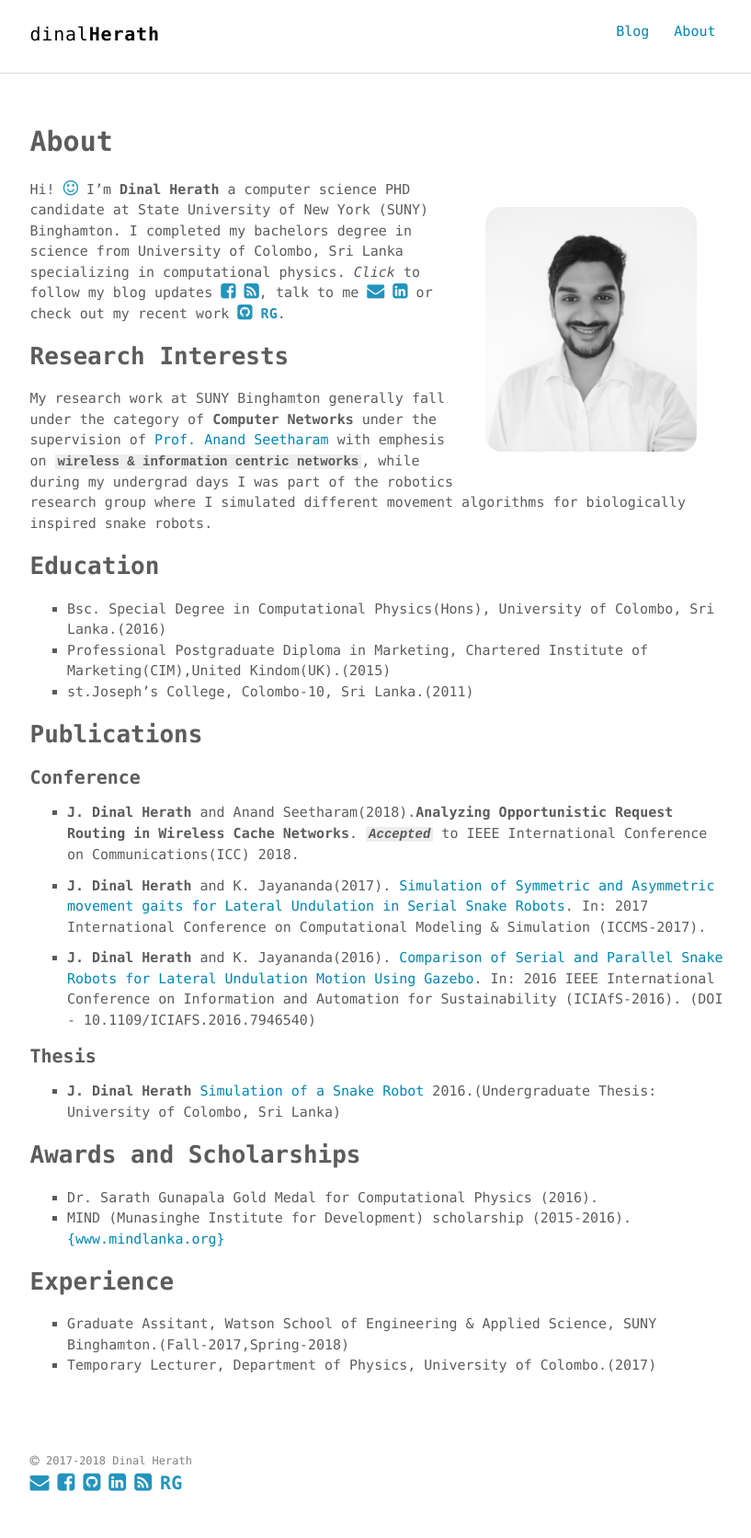
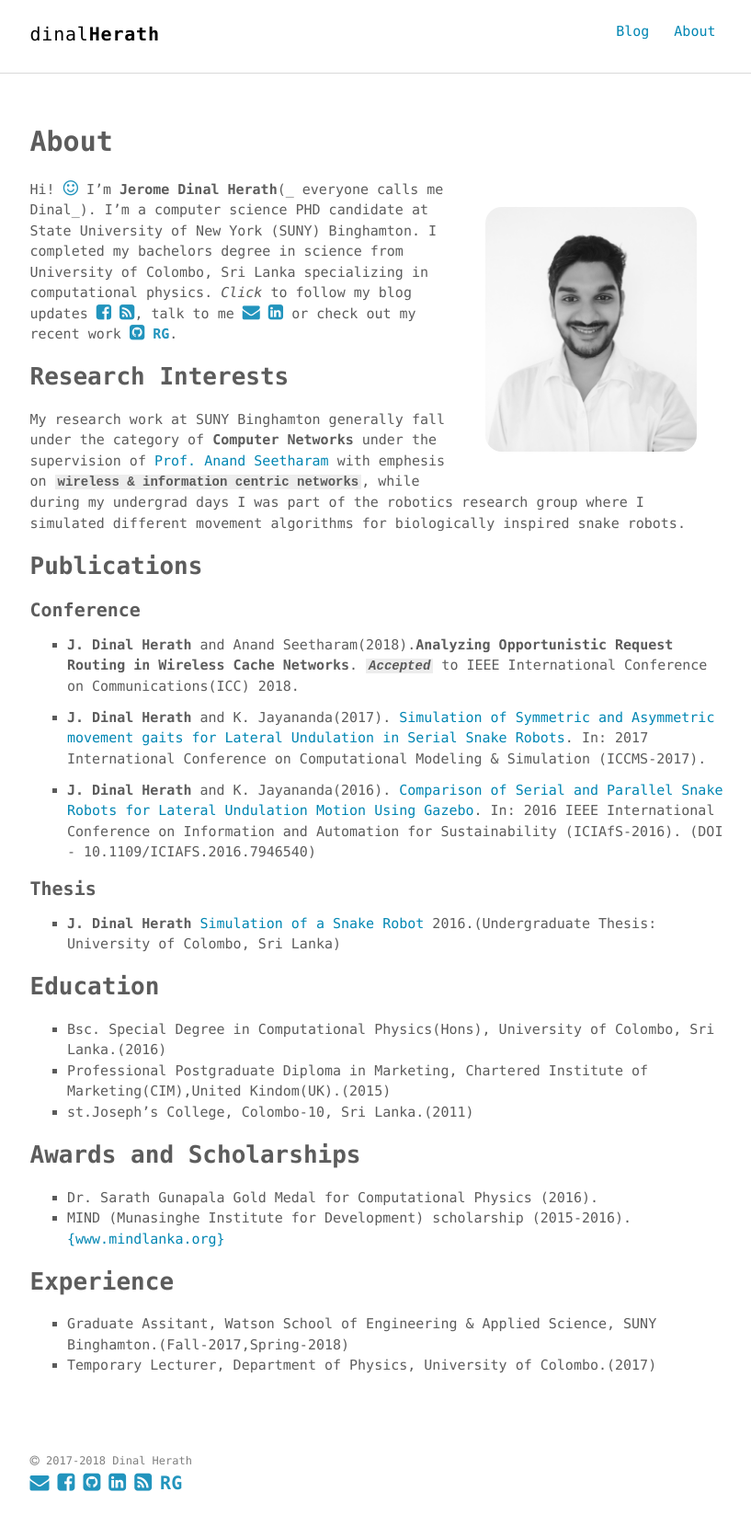
Before and after one commit to dherath/dherath.github.io, a Jekyll site: the page built from about.md, in a window 1280 px wide. Shown: the whole page at 92% size, without its empty margins (230-1047 px from the left). Built offline with Jekyll 4.4.1, drawn with Linux system fonts in a browser that asks for light colours.

Commit message:
changed name + updated nav

```diff
--- a/about.md
+++ b/about.md
@@ -8,7 +8,7 @@
   <!--<div class="post-image-1" align="right">-->
   	<img src="/assets/img/image.jpg" style="width:290px;padding:30px;border-radius:48px;" align="right">
   <!-- </div> -->
-Hi! <i class="fa fa-smile-o" aria-hidden="true" style="font-size:19px;color:#2294bd"></i> I'm **Dinal Herath** a computer science PHD candidate at State University of New York (SUNY) Binghamton. I completed my bachelors degree in science from University of Colombo, Sri Lanka specializing in computational physics. _Click_ to follow my blog updates
+Hi! <i class="fa fa-smile-o" aria-hidden="true" style="font-size:19px;color:#2294bd"></i> I'm **Jerome Dinal Herath**(_ everyone calls me Dinal_). I'm a computer science PHD candidate at State University of New York (SUNY) Binghamton. I completed my bachelors degree in science from University of Colombo, Sri Lanka specializing in computational physics. _Click_ to follow my blog updates
 <a href="https://www.facebook.com/dinalHerath" target="_blank"><i class="fa fa-facebook-square" style="font-size:19px;color:#2294bd"></i></a>
 <a href="{{ "/feed.xml" | prepend: site.baseurl }}" target="_blank"><i class="fa fa-rss-square" style="font-size:19px;color:#2294bd"></i></a>,
 talk to me
```
Also changed, not shown: other parts of about.md (+5 -6 lines), _posts/2017-08-27-hard-disks-2.md (+1 -1 lines), 3 other files.
